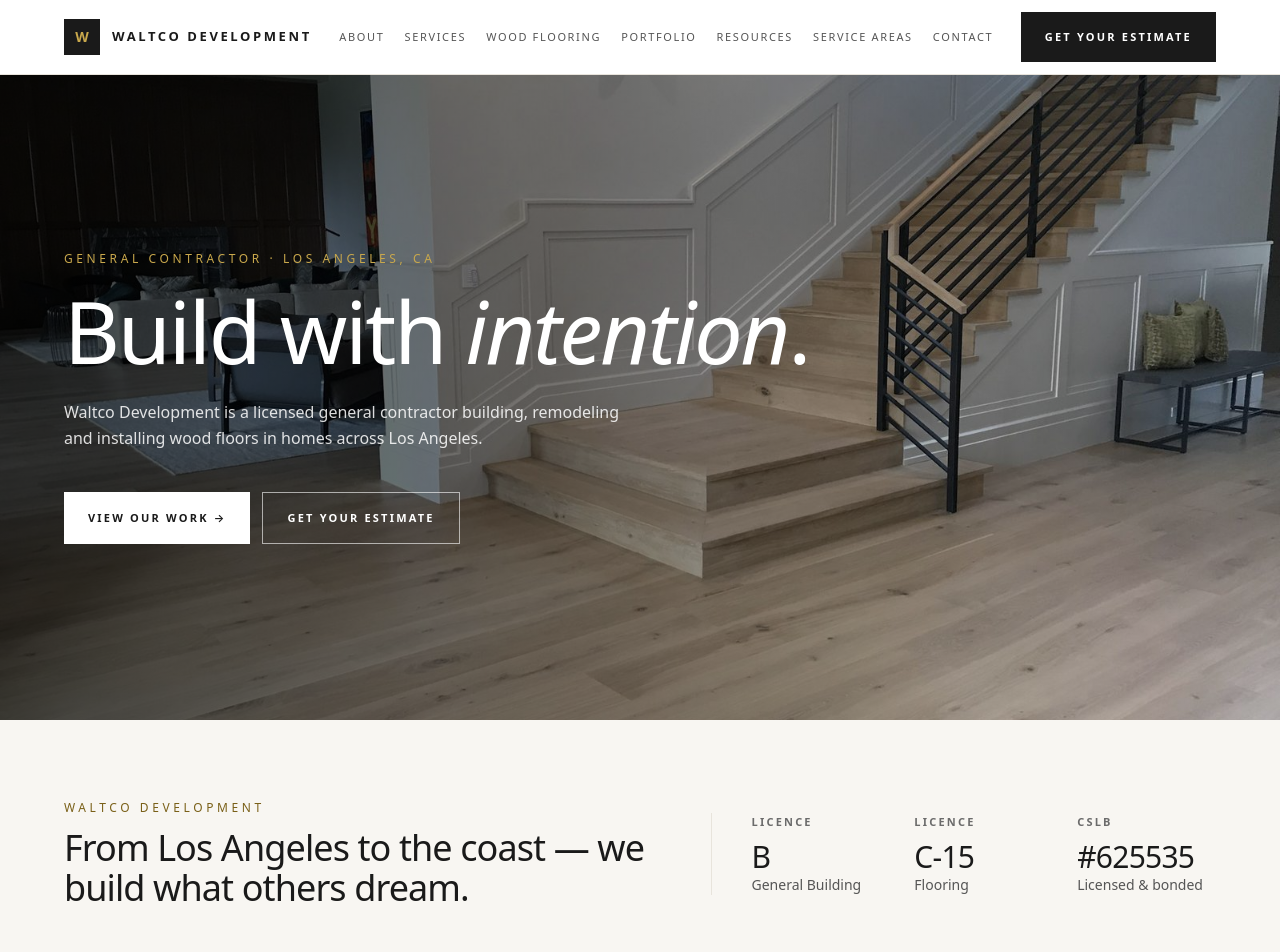
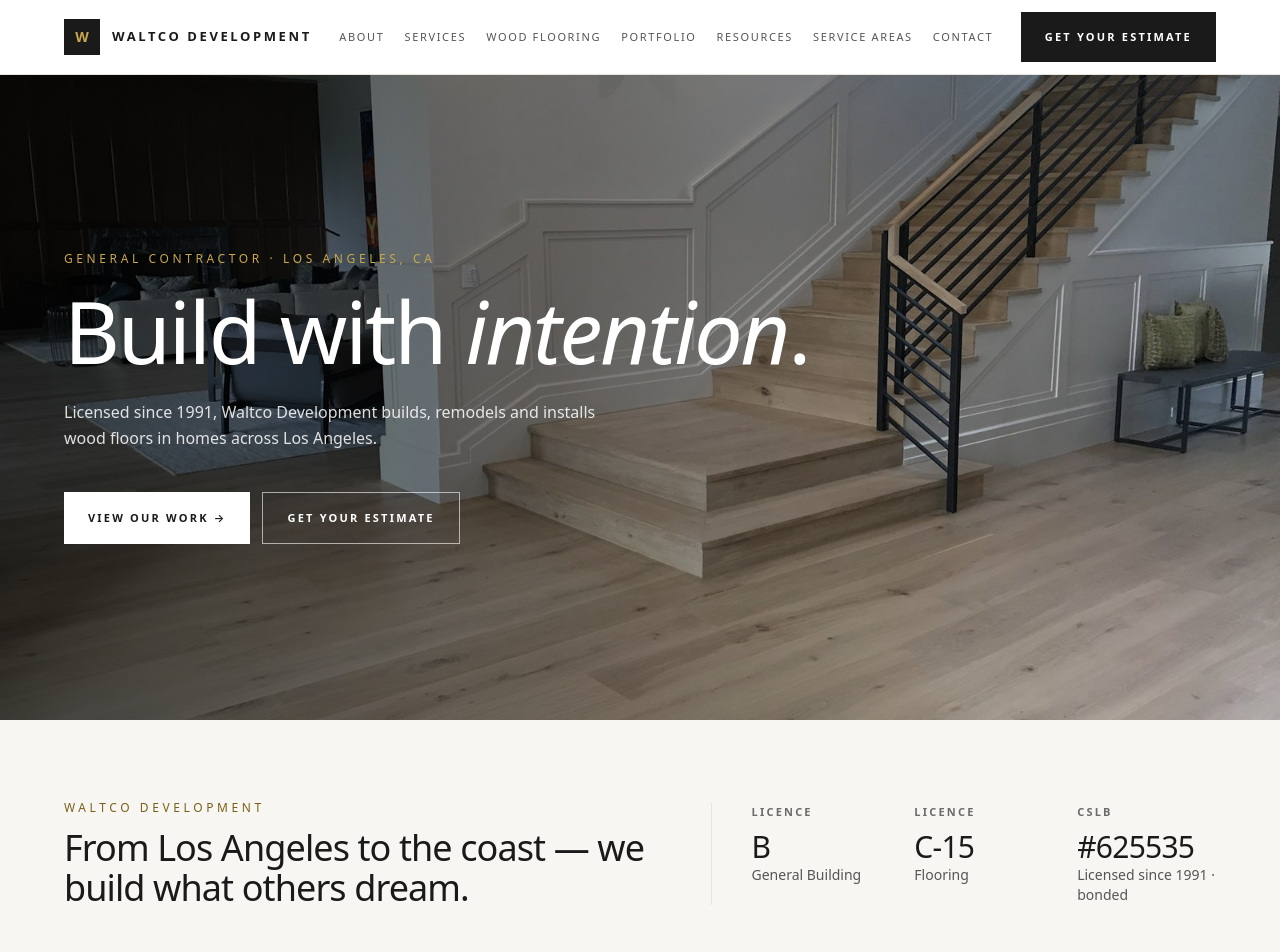
Before and after one commit to waltcodevelopment-dev/waltco-site, a Next.js app: page / in a window 1280 px wide. Shown: the top 952 px of the page. Built offline with nearby package versions, Linux system fonts and the light colour scheme.

Commit message:
Licensed since 1991 (CSLB issue date)

```diff
--- a/components/home/Home.tsx
+++ b/components/home/Home.tsx
@@ -61,7 +61,7 @@ export function Home() {
             Build with <em className="font-extralight">intention</em>.
           </h1>
           <p className="mt-6 max-w-xl text-white/85">
-            Waltco Development is a licensed general contractor building, remodeling and installing wood floors in homes across Los Angeles.
+            {`Licensed since ${facts.licensedSince.value}, Waltco Development builds, remodels and installs wood floors in homes across Los Angeles.`}
           </p>
           <div className="mt-10 flex flex-wrap gap-3">
             <a href="/portfolio" className="label inline-flex items-center bg-white px-6 py-4 text-ink hover:bg-sand">View our work →</a>
@@ -80,7 +80,7 @@ export function Home() {
           <dl className="grid grid-cols-3 gap-6 border-t border-line pt-6 lg:border-l lg:border-t-0 lg:pl-10 lg:pt-0">
             <div><dt className="label text-muted">Licence</dt><dd className="h-display mt-2 text-3xl">B</dd><dd className="text-sm text-ink-2">General Building</dd></div>
             <div><dt className="label text-muted">Licence</dt><dd className="h-display mt-2 text-3xl">C-15</dd><dd className="text-sm text-ink-2">Flooring</dd></div>
-            <div><dt className="label text-muted">CSLB</dt><dd className="h-display mt-2 text-3xl">#{facts.licenseNumber.value}</dd><dd className="text-sm text-ink-2">Licensed &amp; bonded</dd></div>
+            <div><dt className="label text-muted">CSLB</dt><dd className="h-display mt-2 text-3xl">#{facts.licenseNumber.value}</dd><dd className="text-sm text-ink-2">{`Licensed since ${facts.licensedSince.value} · bonded`}</dd></div>
           </dl>
         </div>
       </section>
--- a/components/pages.tsx
+++ b/components/pages.tsx
@@ -27,7 +27,7 @@ export function AboutPage() {
             <h2 className="h-display mt-3 text-3xl text-ink sm:text-4xl">Building homes in Los Angeles, one job at a time.</h2>
             <div className="mt-6 space-y-4 text-ink-2">
               <p>Waltco Development builds and remodels homes across Los Angeles — new construction, additions, kitchens and baths, cabinetry, finish carpentry and hardwood floors.</p>
-              <p>{`We hold California contractor licence #${facts.licenseNumber.value} from the Contractors State License Board, with B General Building and C-15 Flooring classifications and a contractor's bond on file.`}</p>
+              <p>{`Licensed since ${facts.licensedSince.value}: we hold California contractor licence #${facts.licenseNumber.value} from the Contractors State License Board, with B General Building and C-15 Flooring classifications and a contractor's bond on file.`}</p>
               <p>We are a family-led business. Every client gets a written scope and estimate before work starts, and a direct line to the people running the job.</p>
             </div>
           </div>
--- a/content/facts.ts
+++ b/content/facts.ts
@@ -14,6 +14,8 @@ export const facts = {
   licenseNumber: { value: '625535', status: 'confirmed', source: 'GymLogo tenant record; shown on the current site' } as Fact<string>,
   /** CSLB public record, read 5 Oct 2026 (cslb.ca.gov LicenseDetail.aspx?LicNum=625535): current and active. */
   licenseStatus: { value: 'Current and active', status: 'confirmed', source: CSLB } as Fact<string>,
+  /** CSLB issue date 08/19/1991 (record read 5 Oct 2026). Owner approved "Licensed since 1991", 5 Oct 2026. */
+  licensedSince: { value: '1991', status: 'confirmed', source: CSLB } as Fact<string>,
   classifications: { value: ['B — General Building', 'C-15 — Flooring and Floor Covering'], status: 'confirmed', source: CSLB } as Fact<string[]>,
   /** Contractor's bond on file with CSLB. Bond number and surety are not shown on the site. */
   bonded: { value: true, status: 'confirmed', source: CSLB } as Fact<boolean>,
```
